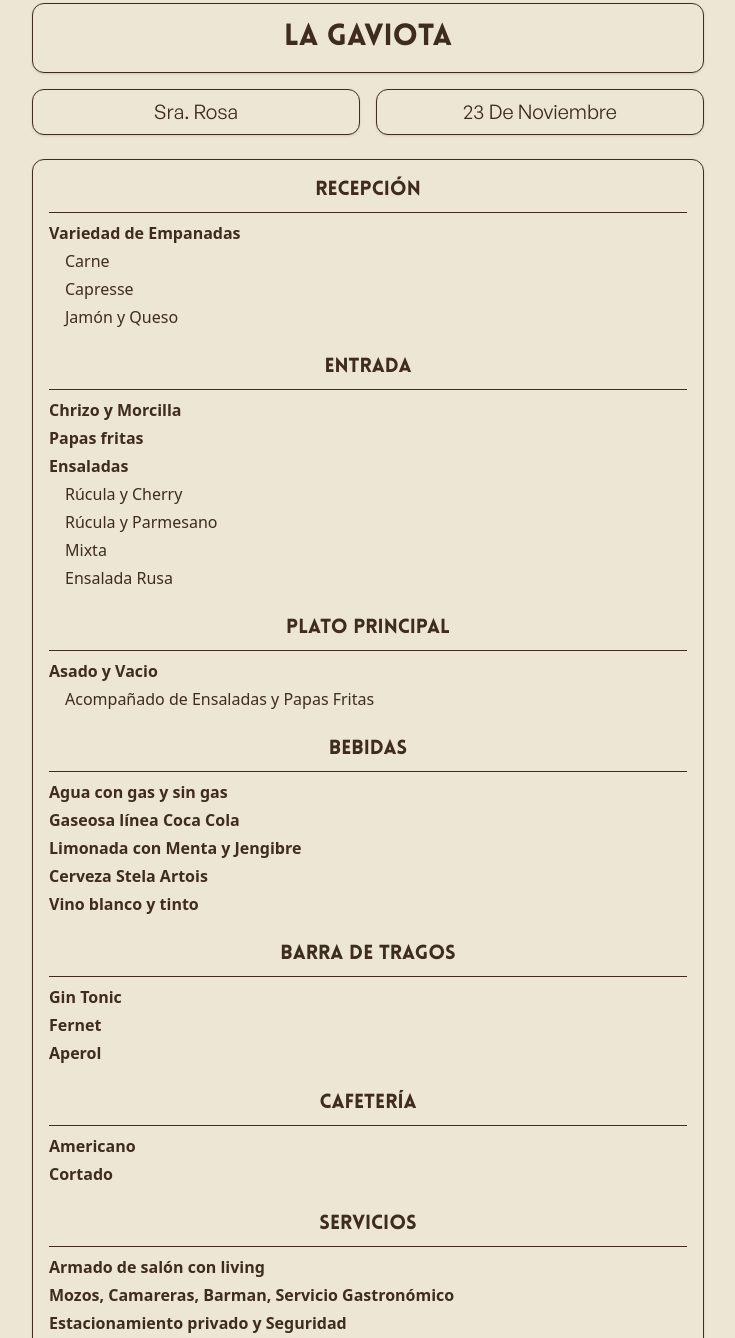
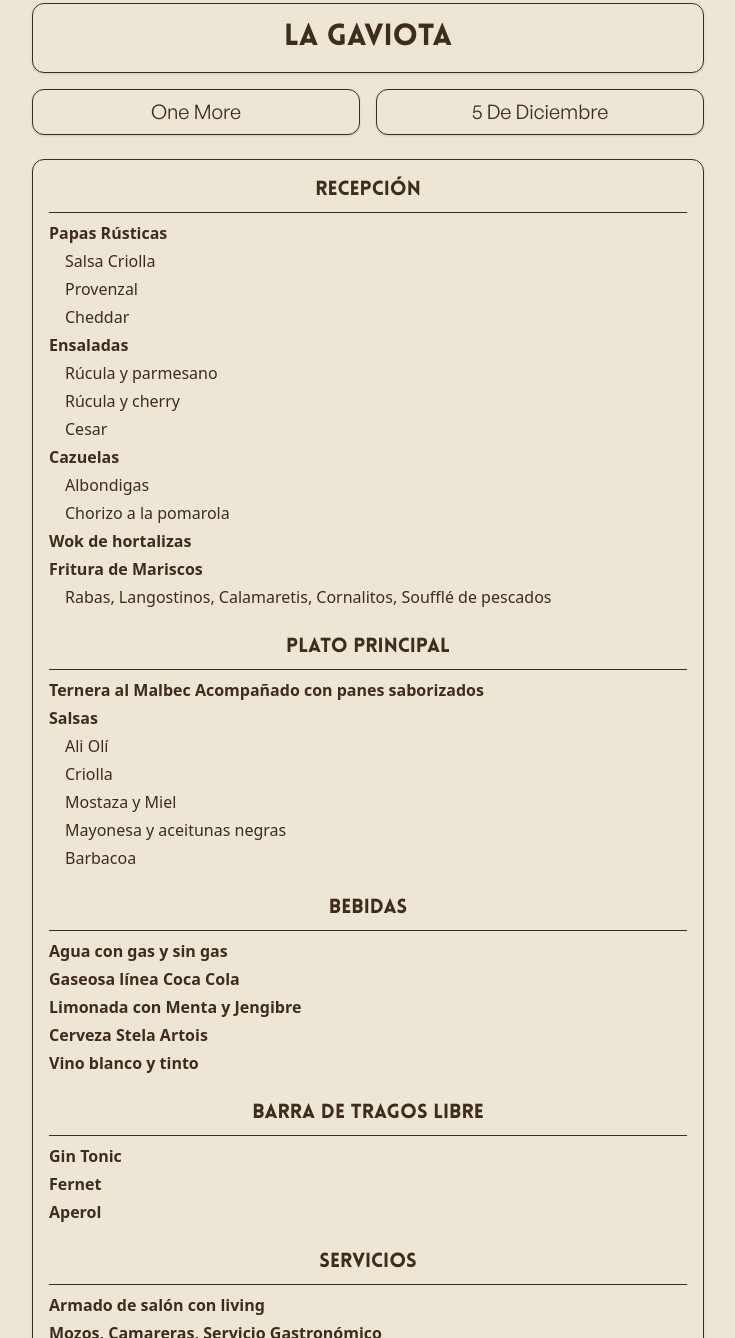
Before and after one commit to LaGaviotaEventos/evento-44, a plain HTML site: page index.html in a window 1280 px wide. Shown: the part 13-1351 px from the top of the page, without its empty margins (272-1007 px from the left). Drawn offline with nearby package versions, Linux system fonts and the light colour scheme.

Commit message:
Update index.html

```diff
--- a/index.html
+++ b/index.html
@@ -43,8 +43,8 @@
             <h1 class="text-3xl font-lovelo">La Gaviota</h1>
         </div>
         <div class="grid grid-cols-2 gap-4 w-full">
-            <h2 class="text-xl font-general bg-[#ede6d5] border border-[#3E2C1C] rounded-xl shadow py-2 text-center">Sra. Rosa</h2>
-            <p class="text-xl font-general bg-[#ede6d5] border border-[#3E2C1C] rounded-xl shadow py-2 text-center">23 De Noviembre</p>
+            <h2 class="text-xl font-general bg-[#ede6d5] border border-[#3E2C1C] rounded-xl shadow py-2 text-center">One More</h2>
+            <p class="text-xl font-general bg-[#ede6d5] border border-[#3E2C1C] rounded-xl shadow py-2 text-center">5 De Diciembre</p>
         </div>
         </header>
 
@@ -55,29 +55,32 @@
             <li>
             <h2 class="text-xl font-lovelo text-center border-b border-[#3E2C1C] pb-2 mb-2">Recepción</h2>
             <ul class="space-y-1">
-                <li class="font-semibold">Variedad de Empanadas</li>
-                <li class="pl-4">Carne</li>
-                <li class="pl-4">Capresse</li>
-                <li class="pl-4">Jamón y Queso</li>
-            </ul>
-            </li>
-            <li>
-            <h2 class="text-xl font-lovelo text-center border-b border-[#3E2C1C] pb-2 mb-2">Entrada</h2>
-            <ul class="space-y-1">
-                <li class="font-semibold">Chrizo y Morcilla</li>
-                <li class="font-semibold">Papas fritas</li>
+                <li class="font-semibold">Papas Rústicas</li>
+                <li class="pl-4">Salsa Criolla</li>
+                <li class="pl-4">Provenzal</li>
+                <li class="pl-4">Cheddar</li>
                 <li class="font-semibold">Ensaladas</li>
-                <li class="pl-4">Rúcula y Cherry</li>
-                <li class="pl-4">Rúcula y Parmesano</li>
-                <li class="pl-4">Mixta</li>
-                <li class="pl-4">Ensalada Rusa</li>
+                <li class="pl-4">Rúcula y parmesano</li>
+                <li class="pl-4">Rúcula y cherry</li>
+                <li class="pl-4">Cesar</li>
+                <li class="font-semibold">Cazuelas</li>
+                <li class="pl-4">Albondigas</li>
+                <li class="pl-4">Chorizo a la pomarola</li>
+                <li class="font-semibold">Wok de hortalizas</li>
+                <li class="font-semibold">Fritura de Mariscos</li>
+                <li class="pl-4">Rabas, Langostinos, Calamaretis, Cornalitos, Soufflé de pescados</li>
             </ul>
             </li>
             <li>
             <h2 class="text-xl font-lovelo text-center border-b border-[#3E2C1C] pb-2 mb-2">Plato Principal</h2>
             <ul class="space-y-1">
-                <li class="font-semibold">Asado y Vacio</li>
-                <li class="pl-4">Acompañado de Ensaladas y Papas Fritas</li>
+                <li class="font-semibold">Ternera al Malbec Acompañado con panes saborizados</li>
+                <li class="font-semibold">Salsas</li>
+                <li class="pl-4">Ali Olí</li>
+                <li class="pl-4">Criolla</li>
+                <li class="pl-4">Mostaza y Miel</li>
+                <li class="pl-4">Mayonesa y aceitunas negras</li>
+                <li class="pl-4">Barbacoa</li>
             </ul>
             </li>
             <li>
@@ -91,7 +94,7 @@
             </ul>
             </li>
             <li>
-            <h2 class="text-xl font-lovelo text-center border-b border-[#3E2C1C] pb-2 mb-2">Barra de Tragos</h2>
+            <h2 class="text-xl font-lovelo text-center border-b border-[#3E2C1C] pb-2 mb-2">Barra de Tragos Libre</h2>
             <ul class="space-y-1">
                 <li class="font-semibold">Gin Tonic</li>
                 <li class="font-semibold">Fernet</li>
@@ -99,17 +102,10 @@
             </ul>
             </li>
             <li>
-            <h2 class="text-xl font-lovelo text-center border-b border-[#3E2C1C] pb-2 mb-2">Cafetería</h2>
-            <ul class="space-y-1">
-                <li class="font-semibold">Americano</li>
-                <li class="font-semibold">Cortado</li>
-            </ul>
-            </li>
-            <li>
             <h2 class="text-xl font-lovelo text-center border-b border-[#3E2C1C] pb-2 mb-2">Servicios</h2>
             <ul class="space-y-1">
                 <li class="font-semibold">Armado de salón con living</li>
-                <li class="font-semibold">Mozos, Camareras, Barman, Servicio Gastronómico</li>
+                <li class="font-semibold">Mozos, Camareras, Servicio Gastronómico</li>
                 <li class="font-semibold">Estacionamiento privado y Seguridad</li>
             </ul>
             </li>
@@ -118,7 +114,7 @@
 
         <!-- Footer -->
         <footer class="bg-[#ede6d5] border border-[#3E2C1C] rounded-xl shadow py-4 text-center w-full">
-        <h2 class="text-lg font-general">Valor por Persona 60.000</h2>
+            <h2 class="text-lg font-general">De 21:00hs a 01:00hs <br /> Valor por Persona 75.000</h2>
         </footer>
 
     </div>
```
